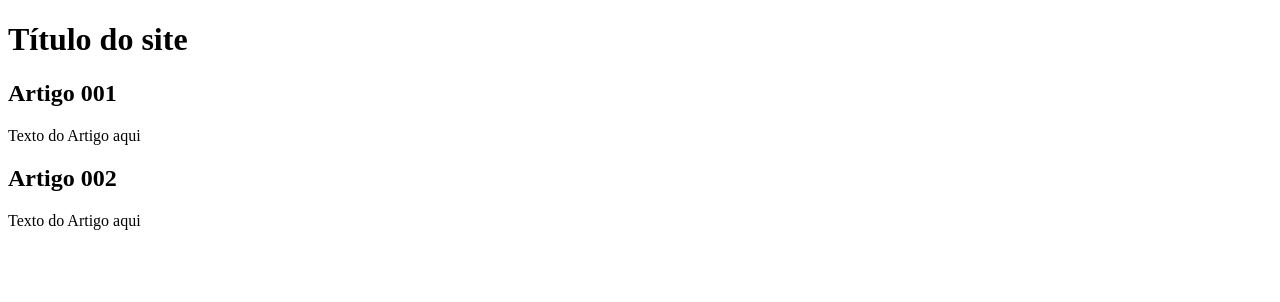
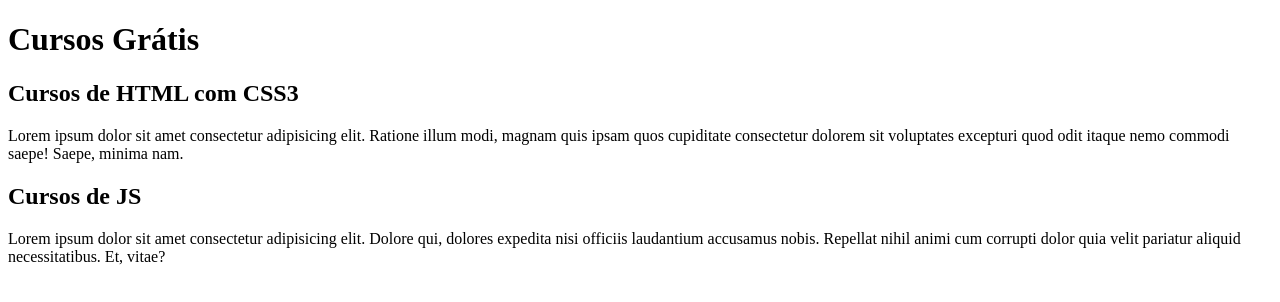
Before and after one commit to almir-rodrigues/projeto-site, a plain HTML site: page index.html in a window 1280 px wide. Drawn offline with Linux system fonts and the light colour scheme.

Commit message:
comecei a escrever o conteudo

```diff
--- a/index.html
+++ b/index.html
@@ -8,15 +8,15 @@
 <body>
     <main>
         <header>
-            <h1>Título do site</h1>
+            <h1>Cursos Grátis</h1>
         </header>
         <article>
-            <h2>Artigo 001</h2>
-            <p>Texto do Artigo aqui</p>
+            <h2>Cursos de HTML com CSS3</h2>
+            <p>Lorem ipsum dolor sit amet consectetur adipisicing elit. Ratione illum modi, magnam quis ipsam quos cupiditate consectetur dolorem sit voluptates excepturi quod odit itaque nemo commodi saepe! Saepe, minima nam.</p>
         </article>
         <article>
-            <h2>Artigo 002</h2>
-            <p>Texto do Artigo aqui</p>
+            <h2>Cursos de JS</h2>
+            <p>Lorem ipsum dolor sit amet consectetur adipisicing elit. Dolore qui, dolores expedita nisi officiis laudantium accusamus nobis. Repellat nihil animi cum corrupti dolor quia velit pariatur aliquid necessitatibus. Et, vitae?</p>
         </article>
     </main>
 </body>
```
